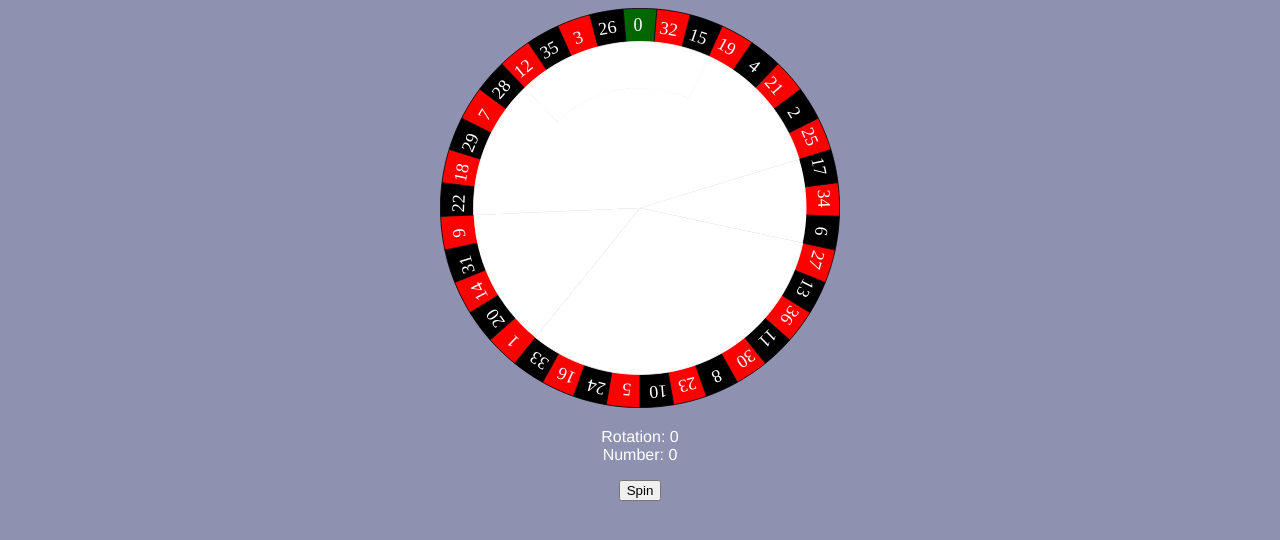
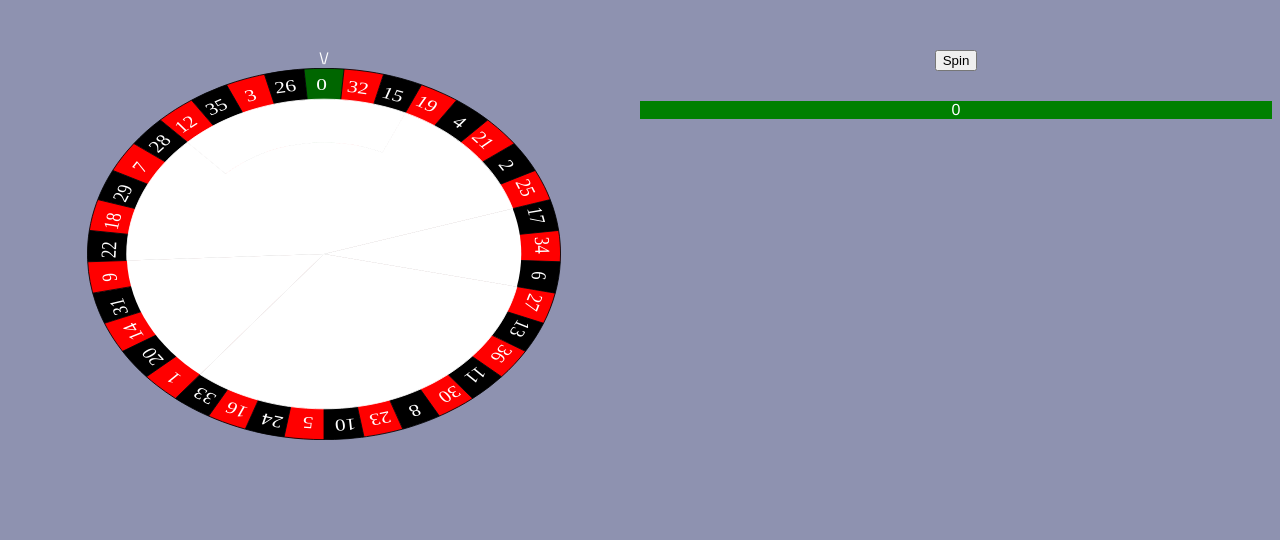
Before and after one commit to julianschmuckli/game_roulette, a Vue app: page / in a window 1280 px wide. Shown: the top 540 px of the page. Built offline with nearby package versions, Linux system fonts and the light colour scheme.

Commit message:
Improved wheel appearance

```diff
--- a/public/index.html
+++ b/public/index.html
@@ -5,7 +5,7 @@
     <meta http-equiv="X-UA-Compatible" content="IE=edge">
     <meta name="viewport" content="width=device-width,initial-scale=1.0">
     <link rel="icon" href="<%= BASE_URL %>favicon.ico">
-    <title>roulette</title>
+    <title>Roulette</title>
   </head>
   <body>
     <noscript>
--- a/src/App.vue
+++ b/src/App.vue
@@ -1,7 +1,9 @@
 <template>
   <div id="app">
-    <Wheel />
-    <Board />
+    <div class="container">
+      <Wheel />
+      <Board />
+    </div>
   </div>
 </template>
 
@@ -29,4 +31,10 @@ export default {
 body{
   background: #8E92B0;
 }
+
+.container{
+  margin-top: 30px;
+}
+
+@import "assets/css/layout.css";
 </style>
--- /dev/null
+++ b/src/assets/css/layout.css
@@ -0,0 +1,48 @@
+.container {
+  padding-right: 15px;
+  padding-left: 15px;
+  margin-right: auto;
+  margin-left: auto;
+}
+@media (min-width: 768px) {
+  .container {
+    width: 750px;
+  }
+}
+@media (min-width: 992px) {
+  .container {
+    width: 970px;
+  }
+}
+@media (min-width: 1200px) {
+  .container {
+    width: 1170px;
+  }
+}
+
+button{
+  background-color: #fff;
+  color:black;
+  padding: 10px 30px 10px 30px;
+  font-size:20px;
+  border-radius: 12px;
+  outline: none;
+  border: none;
+  cursor: pointer;
+  transition: 0.3s;
+}
+
+button:hover{
+  background-color: lightgrey;
+}
+
+.field{
+  height: 30px;
+  width: 30px;
+  padding: 10px;
+  margin-left: auto;
+  margin-right: auto;
+  vertical-align: middle;
+  font-size: 20px;
+  font-weight: bold;
+}
--- a/src/components/Wheel.vue
+++ b/src/components/Wheel.vue
@@ -1,10 +1,22 @@
 <template>
   <div id="wheel">
-    <img src="../assets/wheel.svg" width="400" height="400" :style="spinStyle">
-    <br>
-    <p>Rotation: {{ currentSpinAnimated }}<br>
-      Number: {{ currentNumber }}</p>
-    <button @click="spin">Spin</button>
+    <div id="wheel_image">
+      <div>
+        \/
+      </div>
+      <img src="../assets/wheel.svg" id="wheel_svg" width="400" height="400" :style="spinStyle">
+    </div>
+    <div id="wheel_meta">
+      <button @click="spin">Spin</button>
+      <div style="width:100%;margin-top:30px;">
+        <div class="field" :style="'background-color: ' + this.currentNumber.color">
+          {{ currentNumber.number }}
+        </div>
+      </div>
+      <div id="previousNumbers">
+        <span v-for="(number, index) in this.lastNumbers && index < 10" :key="number">{{ index + ": " + number }}</span>
+      </div>
+    </div>
   </div>
 </template>
 
@@ -17,7 +29,159 @@ export default{
       currentSpinAnimated: 0,
       rotateDirectionLeft: true,
       rotateCycle: 3,
-      rotateSpeed: 2
+      rotateSpeed: 2,
+      isSpinning: false,
+      lastNumbers: [],
+      number_map: {
+        0: {
+          number: 0,
+          color: "green",
+        },
+        1: {
+          number: 26,
+          color: "black",
+        },
+        2: {
+          number: 3,
+          color: "red",
+        },
+        3: {
+          number: 35,
+          color: "black",
+        },
+        4: {
+          number: 12,
+          color: "red",
+        },
+        5: {
+          number: 28,
+          color: "black",
+        },
+        6: {
+          number: 7,
+          color: "red",
+        },
+        7: {
+          number: 29,
+          color: "black",
+        },
+        8: {
+          number: 18,
+          color: "red",
+        },
+        9: {
+          number: 22,
+          color: "black",
+        },
+        10: {
+          number: 9,
+          color: "red",
+        },
+        11: {
+          number: 31,
+          color: "black",
+        },
+        12: {
+          number: 14,
+          color: "red",
+        },
+        13: {
+          number: 20,
+          color: "black",
+        },
+        14: {
+          number: 1,
+          color: "red",
+        },
+        15: {
+          number: 33,
+          color: "black",
+        },
+        16: {
+          number: 16,
+          color: "red",
+        },
+        17: {
+          number: 24,
+          color: "black",
+        },
+        18: {
+          number: 5,
+          color: "red",
+        },
+        19: {
+          number: 10,
+          color: "black",
+        },
+        20: {
+          number: 23,
+          color: "red",
+        },
+        21: {
+          number: 8,
+          color: "black",
+        },
+        22: {
+          number: 30,
+          color: "red",
+        },
+        23: {
+          number: 11,
+          color: "black",
+        },
+        24: {
+          number: 36,
+          color: "red",
+        },
+        25: {
+          number: 13,
+          color: "black",
+        },
+        26: {
+          number: 27,
+          color: "red",
+        },
+        27: {
+          number: 6,
+          color: "black",
+        },
+        28: {
+          number: 34,
+          color: "red",
+        },
+        29: {
+          number: 17,
+          color: "black",
+        },
+        30: {
+          number: 25,
+          color: "red",
+        },
+        31: {
+          number: 2,
+          color: "black",
+        },
+        32: {
+          number: 21,
+          color: "red",
+        },
+        33: {
+          number: 4,
+          color: "black",
+        },
+        34: {
+          number: 19,
+          color: "red",
+        },
+        35: {
+          number: 15,
+          color: "black",
+        },
+        36: {
+          number: 32,
+          color: "red",
+        },
+      }
     }
   },
   computed: {
@@ -25,52 +189,18 @@ export default{
       return "transform: rotate(" + (this.currentSpinAnimated / 37 * 36) + "deg)";
     },
     currentNumber(){
-      var map = {
-        0: 0,
-        1: 26,
-        2: 3,
-        3: 35,
-        4: 12,
-        5: 28,
-        6: 7,
-        7: 29,
-        8: 18,
-        9: 22,
-        10: 9,
-        11: 31,
-        12: 14,
-        13: 20,
-        14: 1,
-        15: 33,
-        16: 16,
-        17: 24,
-        18: 5,
-        19: 10,
-        20: 23,
-        21: 8,
-        22: 30,
-        23: 11,
-        24: 36,
-        25: 13,
-        26: 27,
-        27: 6,
-        28: 34,
-        29: 17,
-        30: 25,
-        31: 2,
-        32: 21,
-        33: 4,
-        34: 19,
-        35: 15,
-        36: 32
+      if(!this.isSpinning){
+        return this.number_map[this.currentSpin];
+      } else {
+        return {number: "...", color: "grey"};
       }
-      return map[this.currentSpin];
     }
   },
   methods: {
     spin(){
       this.currentSpin = Math.floor(Math.random() * 37) * 10;
       this.rotateCycle = 3;
+      this.isSpinning = true;
       requestAnimationFrame(this.rotateAnimation);
     },
     rotateAnimation(){
@@ -96,10 +226,53 @@ export default{
         this.rotateCycle--;
         requestAnimationFrame(this.rotateAnimation);
       } else {
+        //Found result
+        this.isSpinning = false;
         this.currentSpin = Math.floor(this.currentSpinAnimated / 10);
-        this.rotateDirectionLeft = !this.rotateDirectionRight;
+        this.rotateDirectionLeft = !this.rotateDirectionLeft;
+      }
+    }
+  },
+  watch:{
+    currentNumber(val){
+      if(val.number !== "..."){
+        this.lastNumbers.push(val);
       }
     }
   }
 }
 </script>
+
+<style>
+#wheel{
+  display: grid;
+  grid-template-columns: 50% 50%;
+}
+
+@media (min-width: 768px) and (max-width: 1100px) {
+    #wheel {
+        grid-template-columns: 50% 50%;
+    }
+}
+
+@media (max-width: 767px) {
+    #wheel {
+        grid-template-columns: 100%;
+    }
+}
+
+#wheel_svg{
+  width: 75%;
+  height: 75%;
+}
+
+#wheel_image{
+  text-align: center;
+  margin-top: 20px;
+}
+
+#wheel_meta {
+  text-align: center;
+  margin-top:20px;
+}
+</style>
```
